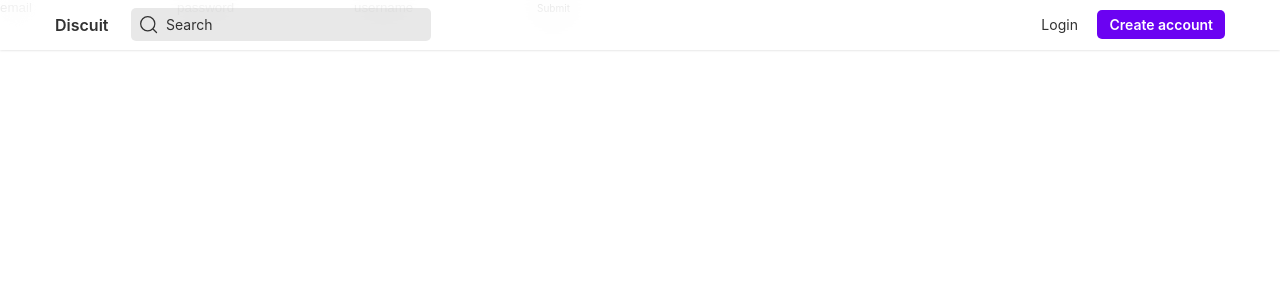
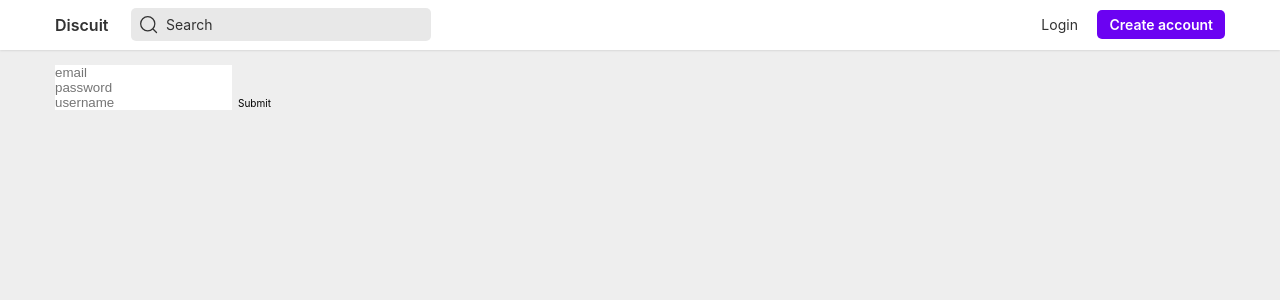
Before and after one commit to artemlenkevich/discuit, a React (Create React App) app: page / in a window 1280 px wide. Shown: the top 300 px of the page. Built offline with nearby package versions, Linux system fonts and the light colour scheme; no server answers.

Commit message:
created layout

```diff
--- a/src/components/Layout/Layout.module.scss
+++ b/src/components/Layout/Layout.module.scss
@@ -59,3 +59,18 @@
     display: none;
   }
 }
+
+.layout {
+  background-color: v.$color-body;;
+}
+
+.content {
+  margin: 50px auto 0;
+  max-width: 1200px;
+  min-height: calc(100vh - 50px);
+  width: 100%;
+  padding: 15px 15px 0;
+  display: grid;
+  grid-gap: 15px;
+  grid-template-columns: 295px auto 295px;
+}
--- a/src/components/Layout/index.tsx
+++ b/src/components/Layout/index.tsx
@@ -1,7 +1,6 @@
 import { PropsWithChildren } from 'react';
 
-import { Button } from '@/components';
-import { Burger, Input } from '@/components/ui';
+import { Burger, Input, Button } from '@/components/ui';
 
 import { ReactComponent as SearchLogo } from './assets/logo.svg';
 import styles from './Layout.module.scss';
@@ -30,7 +29,9 @@ export const Layout: React.FC<PropsWithChildren> = ({ children }) => {
           </div>
         </div>
       </header>
-      <div className={styles.content}>{children}</div>
+      <div className={styles.layout}>
+        <div className={styles.content}>{children}</div>
+      </div>
     </>
   );
 };
```
